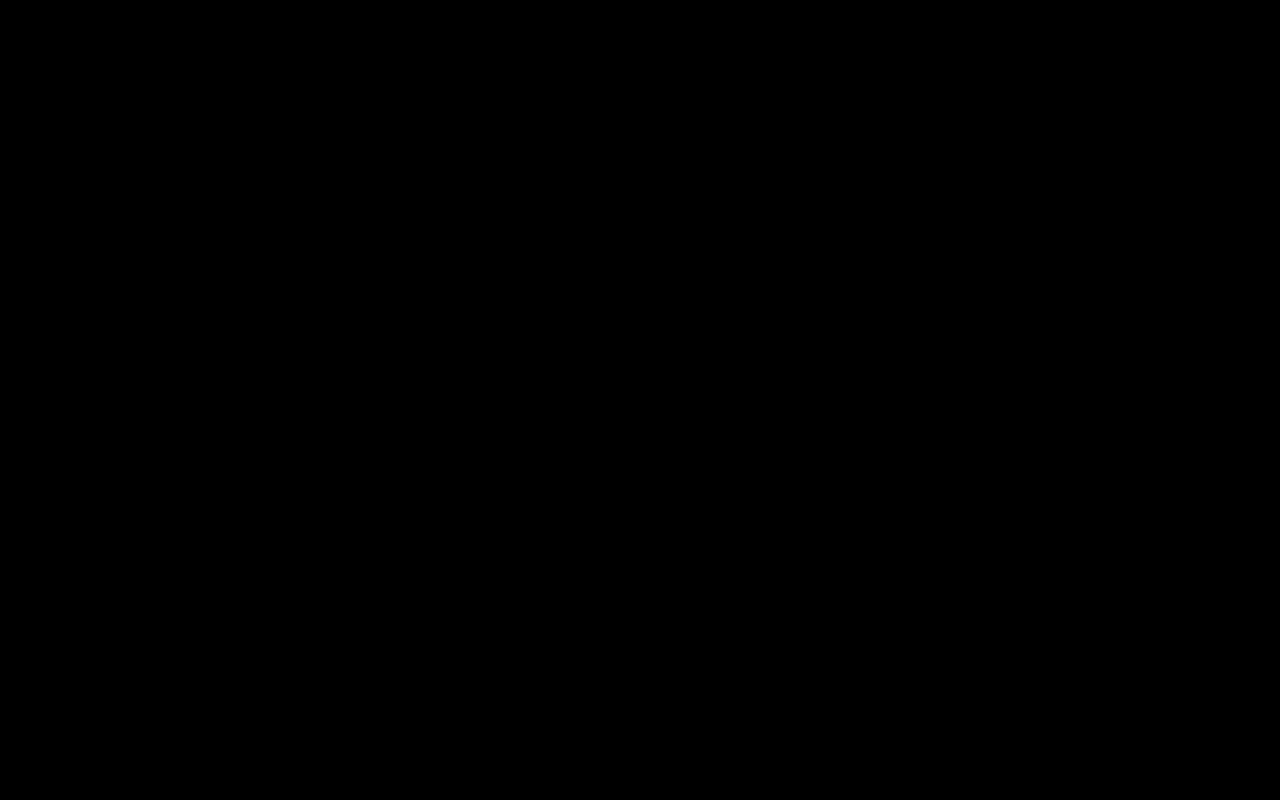
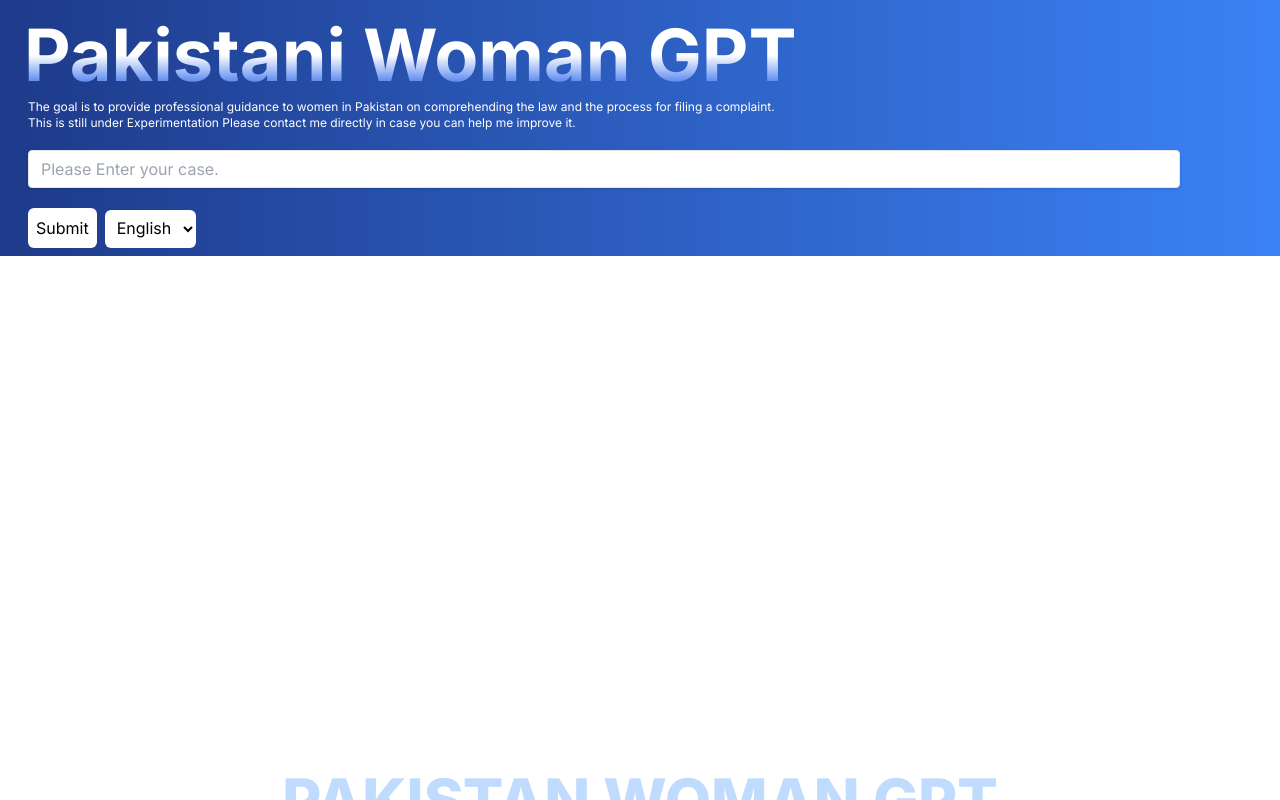
Before and after one commit to musadac/musadac.github.io, a Next.js app: page /github-pages/womanGPT in a window 1280 px wide. Before the commit this address had no page. Built offline with nearby package versions, Linux system fonts and the light colour scheme.

Commit message:
Pakistan woman

```diff
--- /dev/null
+++ b/app/womanGPT/page.tsx
@@ -0,0 +1,140 @@
+'use client'
+import React, { useEffect,useState } from 'react';
+
+
+
+function PenaltySection({ section }:{section:any}) {
+    return (
+    <div className="mb-2 w-full bg-gradient-to-r from-white  to-white p-2 rounded border-gray-500 border-2">
+        <h2 className="text-sm font-bold">{section.section}</h2>
+        <p className="text-gray-700 text-sm ">{section.penalty}</p>
+    </div>
+    );
+}
+
+function LoadingOverlay() {
+  return (
+    <div className="fixed top-0 left-0 w-full h-full flex items-center justify-center z-50 bg-black opacity-50">
+      <div className="animate-spin rounded-full h-16 w-16 border-t-2 border-b-2 border-blue-900"></div>
+    </div>
+  );
+}
+
+function FemaleGPT() {
+
+    const [inputValue, setInputValue] = useState('');
+    const [data, setData] = useState<any>(null);
+    const [selectedLanguage, setSelectedLanguage] = useState('English'); // Default language is English
+    const [loading, setLoading] = useState(false);
+
+    const handleLanguageChange = (e:any) => {
+      const newLanguage = e.target.value;
+      setSelectedLanguage(newLanguage);
+    };
+
+    const handleChange = (e:any) => {
+      setInputValue(e.target.value);
+    };
+
+    const handleSubmit = async (e:any) => {
+      e.preventDefault();
+      setLoading(true);
+
+      // Define the Flask API URL
+      const apiUrl = 'http://3.128.132.194:5055/generate_response'; // Update this URL as needed
+
+      // Define the request data
+      const requestData = {
+        question:inputValue,
+        'lang':selectedLanguage,
+      };
+
+      // Make a POST request to the Flask API
+      try {
+        const response = await fetch(apiUrl, {
+          method: 'POST',
+          headers: {
+            'Content-Type': 'application/json',
+          },
+          body: JSON.stringify(requestData),
+        });
+
+        if (!response.ok) {
+          throw new Error('Network response was not ok');
+        }
+
+        const data = await response.json();
+        setData(data);
+        console.log(data)
+      } catch (error) {
+        console.error('Error:', error);
+      }
+      finally {
+        setLoading(false); // Set loading back to false after the request is complete
+      }
+    };
+
+
+
+    return (
+        <div className='min-h-screen bg-white w-screen'>
+            {loading && <LoadingOverlay />}
+            <div className='flex h-[150px] w-screen bg-gradient-to-r from-blue-900  to-blue-500 items-center'>
+                <div>
+                    <h1 className="text-2xl lg:text-7xl font-bold ml-6 bg-clip-text bg-gradient-to-b from-white from-50% to-blue-600 text-transparent ">
+                        Pakistani Woman GPT
+                    </h1>
+                    <h1 className="text-xs lg:ml-7  ml-4 mt-2 mr-7 text-white ">
+                        The goal is to provide professional guidance to women in Pakistan on comprehending the law and the process for filing a complaint.
+                        <br></br>
+                        This is still under Experimentation Please contact me directly in case you can help me improve it.
+                    </h1>
+                </div>
+            </div>
+            <div className="bg-gradient-to-r from-blue-900  to-blue-500 w-screen">
+                <input
+                    className="lg:ml-7 ml-4  mb-5 w-[90%] shadow appearance-none border rounded py-2 px-3 text-gray-700 leading-tight focus:outline-none focus:shadow-outline"
+                    id="text"
+                    type="text"
+                    placeholder= 'Please Enter your case.'
+                    value={inputValue}
+                    onChange={handleChange}
+                />
+
+            </div>
+            <div className="bg-gradient-to-r from-blue-900  to-blue-500 w-screen">
+              <button className='bg-white text-black lg:ml-7 ml-4  mb-2  p-2 rounded-md cursor-pointer' onClick={handleSubmit}>Submit</button>
+              <select className='bg-white text-black ml-2 mb-2  p-2 rounded-md cursor-pointer' id="languageSelect" onChange={handleLanguageChange} value={selectedLanguage}>
+                  <option value="English">English</option>
+                  <option value="Urdu">Urdu</option>
+              </select>
+            </div>
+            {data !== null?
+            <div className=" ml-3 mr-3  p-2 ">
+                <h1 className="text-2xl font-semibold mb-4">Legal Information</h1>
+
+                <div className="mb-2 w-full bg-gradient-to-r from-blue-200  to-blue-100 p-2 rounded border-gray-500 border-2">
+                    <h2 className="text-xl font-semibold">Penalty</h2>
+                    <p className="text-gray-700 text-sm">{data.penalty}</p>
+                </div>
+
+                <div className="mb-2 w-full bg-gradient-to-r from-blue-200  to-blue-100 p-2 rounded border-gray-500 border-2">
+                    <h2 className="text-xl font-semibold">Procedure</h2>
+                    <p className="text-gray-700 text-sm">{data.procedure}</p>
+                </div>
+
+                <div className="mb-2 w-full bg-gradient-to-r from-blue-200  to-blue-100 p-2 rounded border-gray-500 border-2">
+                    <h2 className="text-xl font-semibold mb-2">Sections</h2>
+                    <div className="space-y-4 ml-2 mr-2 mt-2 mb-2">
+                    {data.sections.map((section:any, index:any) => (
+                        <PenaltySection key={index} section={section} />
+                    ))}
+                    </div>
+                </div>
+                </div>
+                :<div className='fixed top-[400px] left-0 w-full h-full flex items-center justify-center   text-blue-200 text-6xl font-extrabold '>PAKISTAN WOMAN GPT</div>}
+        </div>
+    );
+}
+
+export default FemaleGPT
```
